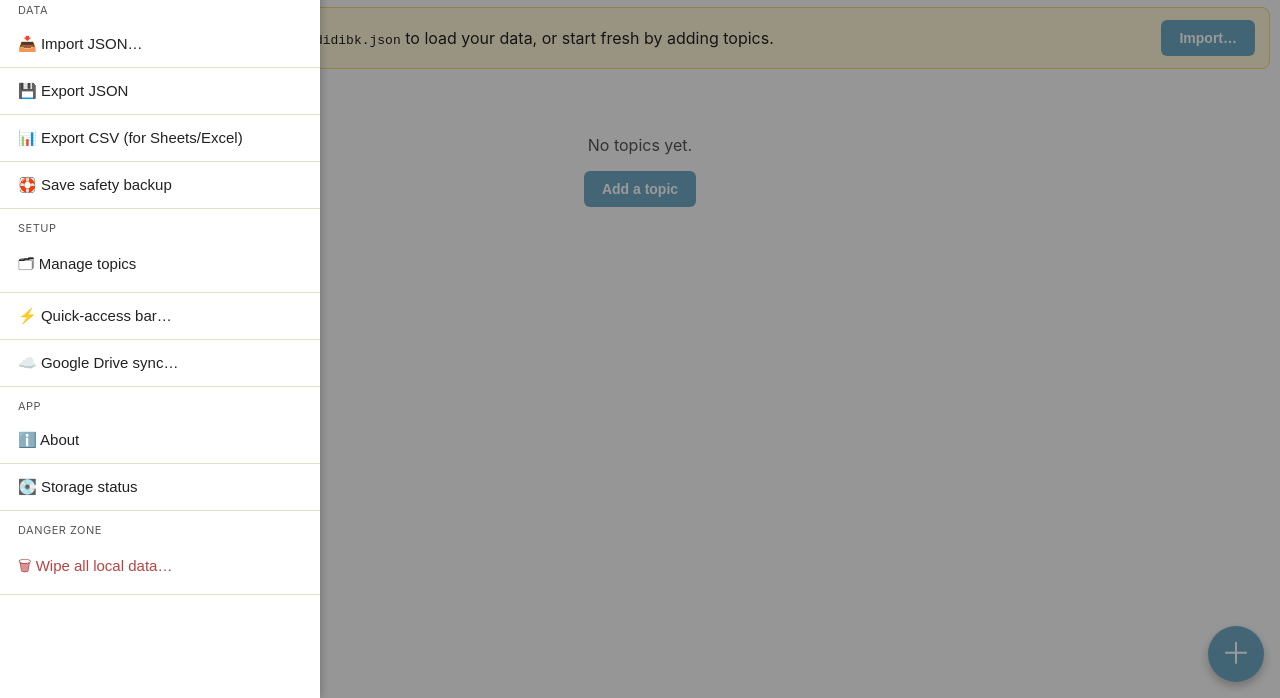
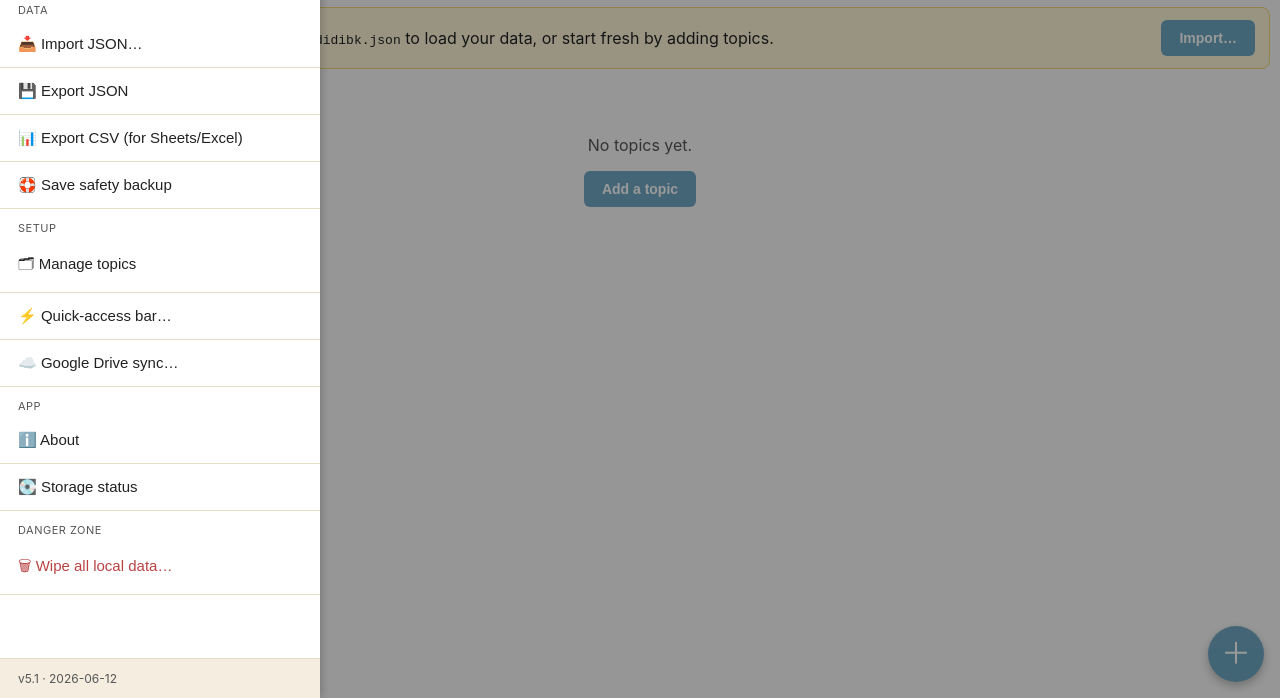
Before and after one commit to mikejaron1/countwhen, a plain HTML site: page index.html in a window 1280 px wide. Both pictures are taken after a click on the button "Menu". Shown: the part 102-800 px from the top of the page. Drawn offline with Linux system fonts and the light colour scheme.

Commit message:
v5.1: fix quick-access bar manager open, network-first SW (always fetch fresh code online), show app version at bottom of menu
Co-authored-by: Copilot <223556219+Copilot@users.noreply.github.com>

```diff
--- a/css/styles.css
+++ b/css/styles.css
@@ -432,6 +432,13 @@ body {
   letter-spacing: 0.5px;
 }
 .drawer .panel nav .danger { color: var(--red); }
+.drawer .panel .drawer-version {
+  padding: 12px 18px calc(12px + env(safe-area-inset-bottom, 0px));
+  font-size: 12px;
+  color: var(--ink-soft);
+  border-top: 1px solid var(--rule);
+  background: var(--tan-bg);
+}
 
 /* ===== Snackbar ===== */
 .snackbar {
--- a/index.html
+++ b/index.html
@@ -62,6 +62,7 @@
         <div class="section">Danger zone</div>
         <button id="navWipe" class="danger">🗑 Wipe all local data…</button>
       </nav>
+      <div class="drawer-version" id="drawerVersion">—</div>
     </aside>
   </div>
 
--- a/js/app.js
+++ b/js/app.js
@@ -1873,6 +1873,8 @@ async function init() {
   $('#navAbout').addEventListener('click', () => { closeDrawer(); openAbout(); });
   $('#navStorage').addEventListener('click', () => { closeDrawer(); openStorageStatus(); });
   $('#navWipe').addEventListener('click', () => { closeDrawer(); openWipe(); });
+  const drawerVersionEl = $('#drawerVersion');
+  if (drawerVersionEl) drawerVersionEl.textContent = window.WD_VERSION || '';
 
   // Back-gesture handler: close overlays instead of exiting the PWA
   window.addEventListener('popstate', handlePopState);
--- a/js/config.js
+++ b/js/config.js
@@ -11,6 +11,12 @@
  * Everything else has sensible defaults; leave it alone unless you
  * know you want a different behavior.
  */
+
+/* App version — BUMP THIS on every change so you can confirm which
+ * build is actually running on your device. Shown at the bottom of
+ * the ☰ menu. Keep it in sync with CACHE_VERSION in sw.js. */
+window.WD_VERSION = 'v5.1 · 2026-06-12';
+
 window.WD_CONFIG = {
   // Google OAuth 2.0 Client ID (Web application). Looks like:
   //   "123456789012-abc...xyz.apps.googleusercontent.com"
```
Also changed, not shown: sw.js (+12 -7 lines).
